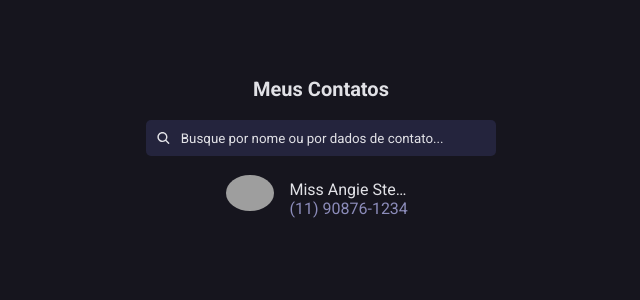
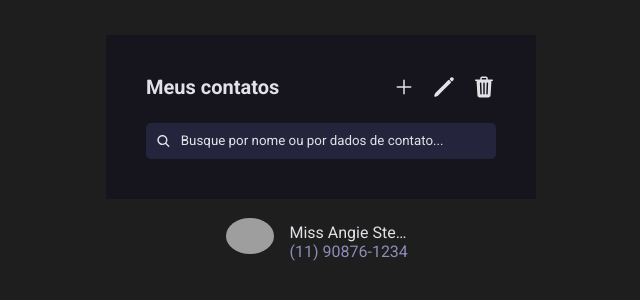
Before and after one commit to Flavio-JS/contact-page, a Next.js app: page / in a window 1280 px wide. Shown: the part 250-550 px from the top of the page, without its empty margins (319-959 px from the left). Built offline with nearby package versions, Linux system fonts and the light colour scheme; grey boxes are pictures that could not be loaded.

Commit message:
criado Header

```diff
--- /dev/null
+++ b/src/components/Header/Header.styles.ts
@@ -0,0 +1,31 @@
+import styled from "styled-components";
+
+export const HeaderWrapper = styled.header`
+  display: flex;
+  flex-direction: column;
+  justify-content: center;
+  align-items: center;
+  background-color: #16151e;
+  width: 100%;
+  max-width: 430px;
+  padding: 40px;
+  gap: 24px;
+`;
+
+export const HeaderNavBar = styled.div`
+  display: flex;
+  justify-content: space-between;
+  width: 100%;
+`;
+
+export const HeaderNavBarIcons = styled.div`
+  display: flex;
+  gap: 16px;
+
+  svg {
+    :hover {
+      cursor: pointer;
+      filter: drop-shadow(0px 0px 4px rgba(255, 255, 255, 0.25));
+    }
+  }
+`;
--- /dev/null
+++ b/src/components/Header/Header.tsx
@@ -0,0 +1,45 @@
+import { Form } from "../Form/Form";
+import { AddIcon } from "../Icons/Add/Add";
+import { PencilIcon } from "../Icons/Pencil/Pencil";
+import { SearchIcon } from "../Icons/Search/Search";
+import { TrashIcon } from "../Icons/Trash/Trash";
+import { Title } from "../Title/Title";
+import * as S from "./Header.styles";
+
+interface IHeader {
+  onSearch: (data: Record<string, unknown>) => void;
+  addClick: () => void;
+  editClick: () => void;
+  deleteClick: () => void;
+}
+
+const Header = ({ onSearch, addClick, editClick, deleteClick }: IHeader) => {
+  return (
+    <S.HeaderWrapper>
+      <S.HeaderNavBar>
+        <Title>Meus contatos</Title>
+        <S.HeaderNavBarIcons>
+          <AddIcon onClick={() => addClick()} />
+          <PencilIcon onClick={() => editClick()} />
+          <TrashIcon onClick={() => deleteClick()} />
+        </S.HeaderNavBarIcons>
+      </S.HeaderNavBar>
+      <Form
+        onSubmitFn={onSearch}
+        inputs={[
+          {
+            type: "text",
+            name: "id",
+            padding: "10px",
+            maxWidth: 350,
+            startIcon: <SearchIcon />,
+            placeholder: "Busque por nome ou por dados de contato...",
+          },
+        ]}
+        width={350}
+      />
+    </S.HeaderWrapper>
+  );
+};
+
+export { Header };
--- a/src/components/Title/Title.styles.ts
+++ b/src/components/Title/Title.styles.ts
@@ -11,5 +11,9 @@ export const Title = styled.h1<ITitleProps>`
     font-weight: ${fontWeight ?? 700};
     font-size: ${fontSize ?? 20}px;
     text-transform: ${textTransform ?? "none"};
+
+    :hover {
+      cursor: default;
+    }
   `}
 `;
--- /dev/null
+++ b/src/pages/index.styles.ts
@@ -0,0 +1,11 @@
+import styled from "styled-components";
+
+export const AppSection = styled.section`
+  display: flex;
+  flex-direction: column;
+  width: 100%;
+  height: 100vh;
+  justify-content: center;
+  align-items: center;
+  background-color: #1e1e1e;
+`;
--- a/src/pages/index.tsx
+++ b/src/pages/index.tsx
@@ -1,15 +1,18 @@
 import { NextPage } from "next";
-import { Form } from "../components/Form/Form";
-import { SearchIcon } from "../components/Icons/Search/Search";
+import { Header } from "../components/Header/Header";
 import { PersonCard } from "../components/PersonCard/PersonCard";
-import { Title } from "../components/Title/Title";
+import * as S from "./index.styles";
 
 const HomePage: NextPage = () => {
   // eslint-disable-next-line no-console
-  const onSubmit = (data: Record<string, unknown>) => console.log(data);
+  const onSearch = (data: Record<string, unknown>) => console.log(data);
+
+  const handleAddClick = () => console.log("add");
+  const handleEditClick = () => console.log("edit");
+  const handleDeleteClick = () => console.log("delete");
 
   return (
-    <section
+    <S.AppSection
       style={{
         display: "flex",
         flexDirection: "column",
@@ -17,24 +20,14 @@ const HomePage: NextPage = () => {
         height: "100vh",
         justifyContent: "center",
         alignItems: "center",
-        backgroundColor: "#16151e",
+        backgroundColor: "#1E1E1E",
       }}
     >
-      <Title textTransform="capitalize">Meus Contatos</Title>
-      <br />
-      <Form
-        onSubmitFn={onSubmit}
-        inputs={[
-          {
-            type: "text",
-            name: "id",
-            padding: "10px",
-            maxWidth: 350,
-            startIcon: <SearchIcon />,
-            placeholder: "Busque por nome ou por dados de contato...",
-          },
-        ]}
-        width={350}
+      <Header
+        onSearch={onSearch}
+        addClick={handleAddClick}
+        deleteClick={handleDeleteClick}
+        editClick={handleEditClick}
       />
       <br />
       <PersonCard
@@ -42,7 +35,7 @@ const HomePage: NextPage = () => {
         cell="(11) 90876-1234"
         name="Miss Angie Stewart"
       />
-    </section>
+    </S.AppSection>
   );
 };
 
```
Also changed, not shown: 1 other file (tests, documents, lock files or other folders).
